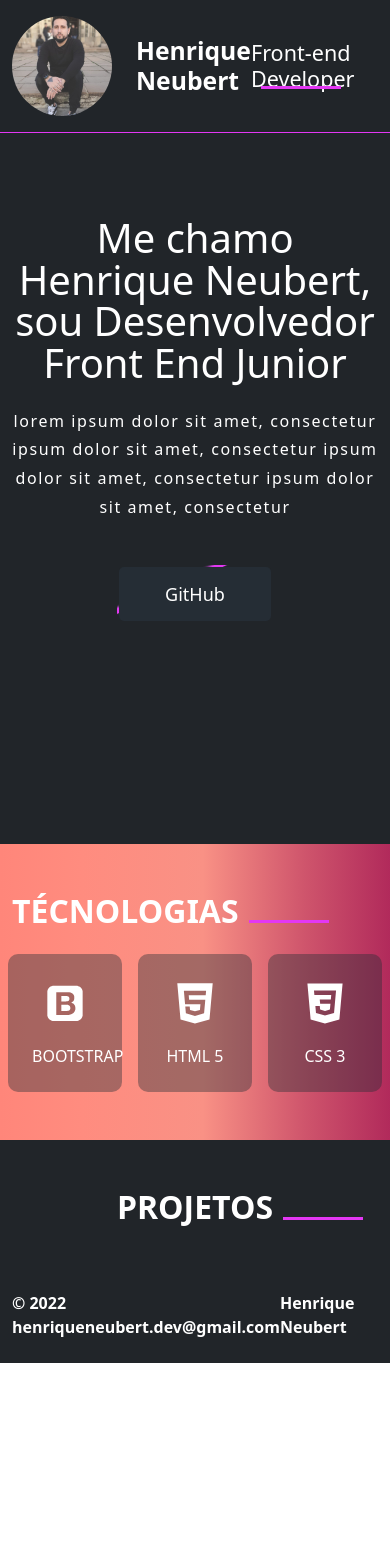
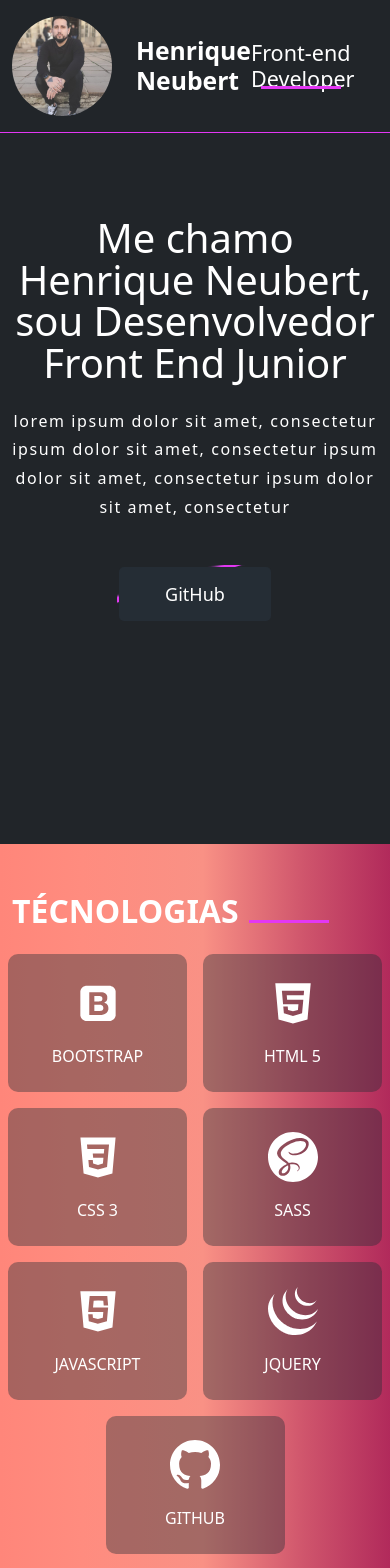
Before and after one commit to HenriqueNeubert/study_portfolio-B, a React (Vite) app: page / in a window 390 px wide. Shown: the top 1568 px of the page. Before the commit the page ends 1363 px from the top, so only its background shows below. Built offline with nearby package versions, Linux system fonts and the light colour scheme.

Commit message:
feat: ajust responsive

```diff
--- a/src/components/technologies/Technologies.jsx
+++ b/src/components/technologies/Technologies.jsx
@@ -10,7 +10,7 @@ export default (props) => {
         <div className="mainEffect mainEffect--secondary">
           <BlockTitle title="TÉCNOLOGIAS" align="start" color="#ffffff" />
         </div>
-        <div className="technologiesCarroussel d-flex justify-content-start row row-cols-3">
+        <div className="technologiesCarroussel d-flex justify-content-around row">
           <TechnologiesItem></TechnologiesItem>
         </div>
       </div>
--- a/src/components/technologies/TechnologiesItem.jsx
+++ b/src/components/technologies/TechnologiesItem.jsx
@@ -1,12 +1,14 @@
 import React from "react";
 import "./Technologies.scss";
-import { DiBootstrap, DiHtml5, DiCss3 } from "react-icons/di";
+import { DiBootstrap, DiHtml5, DiCss3, DiJavascript } from "react-icons/di";
+import { SiSass, SiJquery } from "react-icons/si";
+import { BsGithub } from "react-icons/bs";
 
 export default (props) => {
 
   return (
     <>
-      <div className="technologies--item g-3 align-self-stretch">
+      <div className="col-lg-3 col-md-4 col-6 technologies--item g-3 align-self-stretch">
         <div className="d-flex flex-column justify-content-center text-center flex-column p-4 h-100">
           <div>
             <DiBootstrap />
@@ -15,7 +17,7 @@ export default (props) => {
         </div>
       </div>
 
-      <div className="technologies--item g-3 align-self-stretch">
+      <div className="col-lg-3 col-md-4 col-6 technologies--item g-3 align-self-stretch">
         <div className="d-flex flex-column justify-content-center text-center flex-column p-4 h-100">
           <div>
             <DiHtml5 />
@@ -24,7 +26,7 @@ export default (props) => {
         </div>
       </div>
 
-      <div className="technologies--item g-3 align-self-stretch">
+      <div className="col-lg-3 col-md-4 col-6 technologies--item g-3 align-self-stretch">
         <div className="d-flex flex-column justify-content-center text-center flex-column p-4 h-100">
           <div>
             <DiCss3 />
@@ -32,6 +34,42 @@ export default (props) => {
           <p className="mb-0 mt-3">CSS 3</p>
         </div>
       </div>
+
+      <div className="col-lg-3 col-md-4 col-6 technologies--item g-3 align-self-stretch">
+        <div className="d-flex flex-column justify-content-center text-center flex-column p-4 h-100">
+          <div>
+            <SiSass />
+          </div>
+          <p className="mb-0 mt-3">SASS</p>
+        </div>
+      </div>
+
+      <div className="col-lg-3 col-md-4 col-6 technologies--item g-3 align-self-stretch">
+        <div className="d-flex flex-column justify-content-center text-center flex-column p-4 h-100">
+          <div>
+            <DiJavascript />
+          </div>
+          <p className="mb-0 mt-3">JAVASCRIPT</p>
+        </div>
+      </div>
+
+      <div className="col-lg-3 col-md-4 col-6 technologies--item g-3 align-self-stretch">
+        <div className="d-flex flex-column justify-content-center text-center flex-column p-4 h-100">
+          <div>
+            <SiJquery />
+          </div>
+          <p className="mb-0 mt-3">JQUERY</p>
+        </div>
+      </div>
+
+      <div className="col-lg-3 col-md-4 col-6 technologies--item g-3 align-self-stretch">
+        <div className="d-flex flex-column justify-content-center text-center flex-column p-4 h-100">
+          <div>
+            <BsGithub />
+          </div>
+          <p className="mb-0 mt-3">GITHUB</p>
+        </div>
+      </div>
     </>
   );
 };
```
